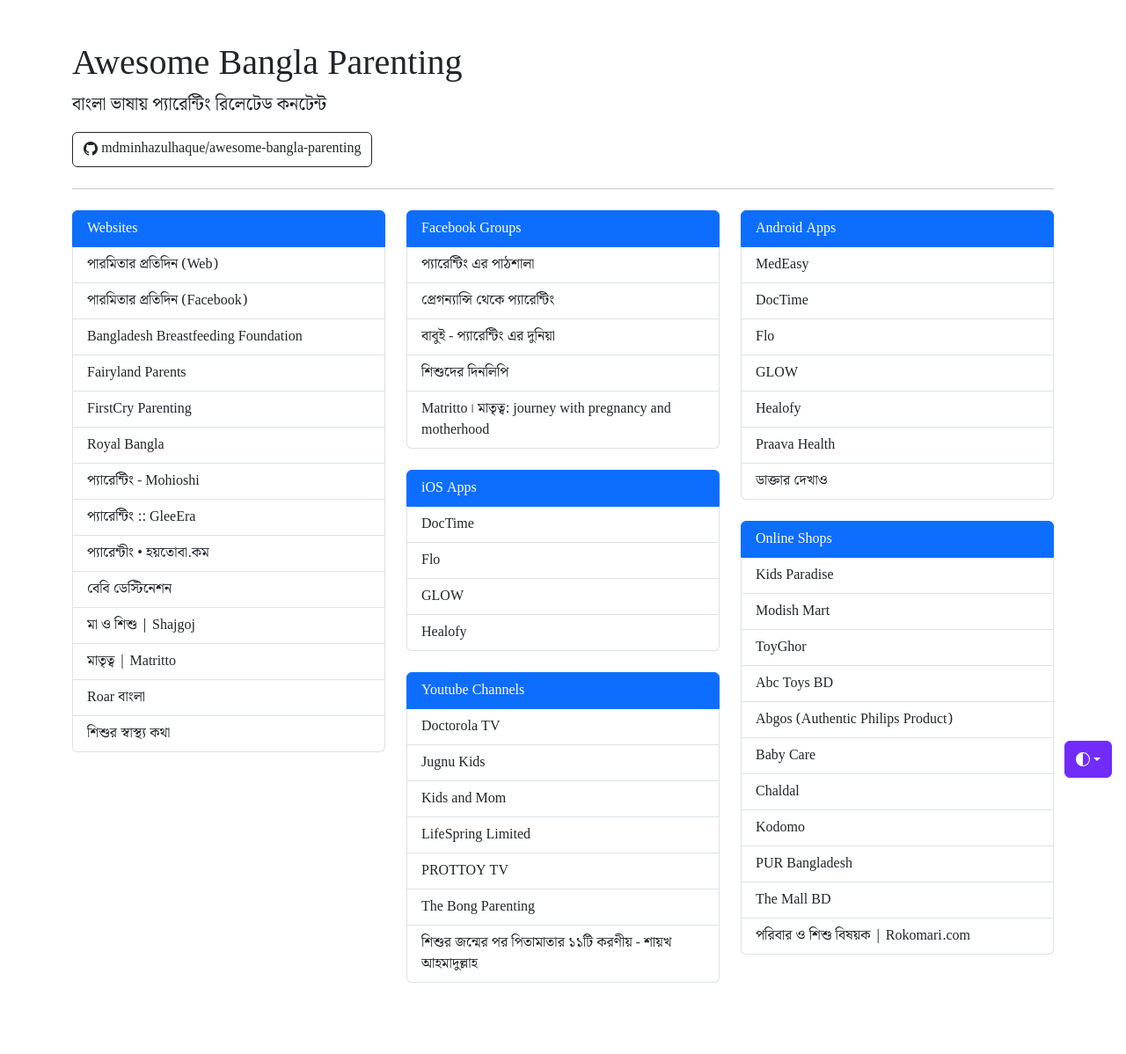
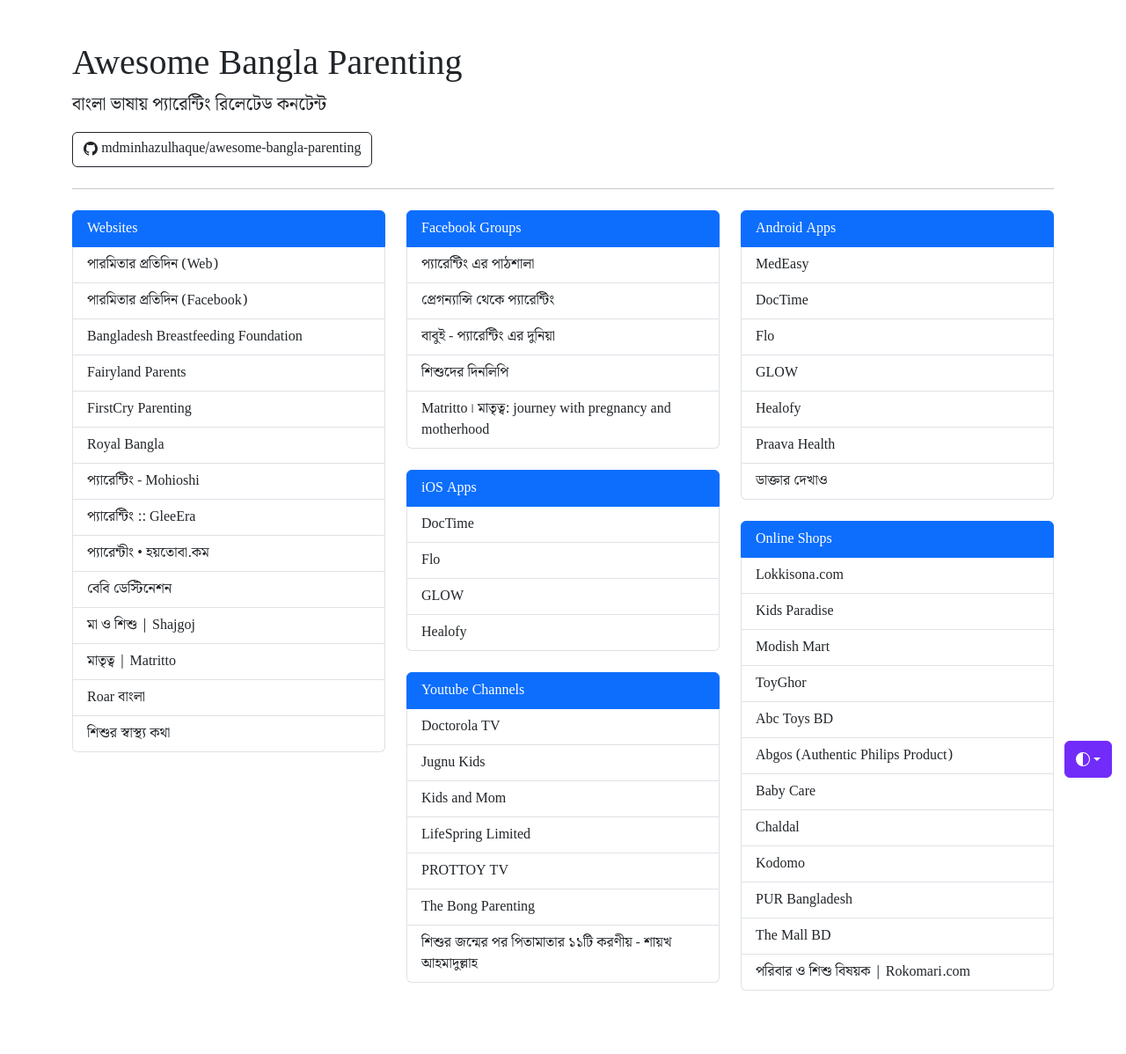
Before and after one commit to mdminhazulhaque/awesome-bangla-parenting, a Jekyll site: the page built from index.md, in a window 1280 px wide. Shown: the whole page at 88% size. Built offline with Jekyll 4.4.1, drawn with Linux system fonts in a browser that asks for light colours.

Commit message:
Add Lokkisona.com

```diff
--- a/_data/parenting.json
+++ b/_data/parenting.json
@@ -38,6 +38,7 @@
     "Healofy": "https://apps.apple.com/us/app/healofy-pregnancy-parenting/id6444273441"
   },
   "Online Shops": {
+    "Lokkisona.com": "https://www.lokkisona.com/",
     "Kids Paradise": "https://web.facebook.com/KidsParadiseBangladesh/",
     "Modish Mart": "https://web.facebook.com/modishbdmart",
     "ToyGhor": "https://web.facebook.com/mytoyghor",
```
